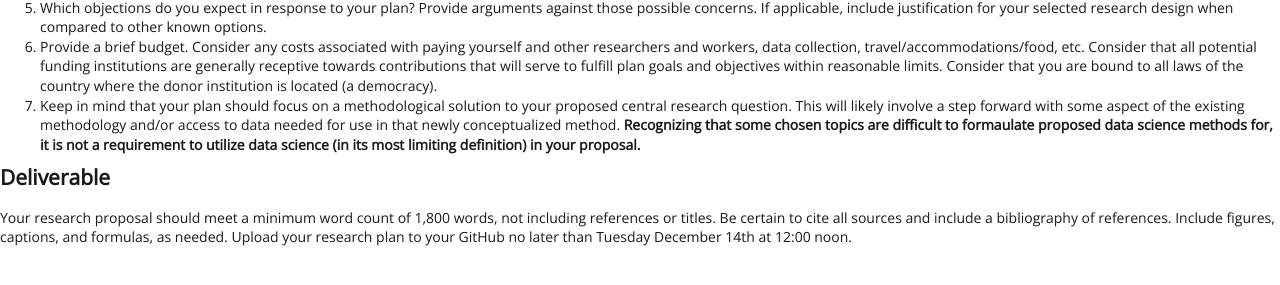
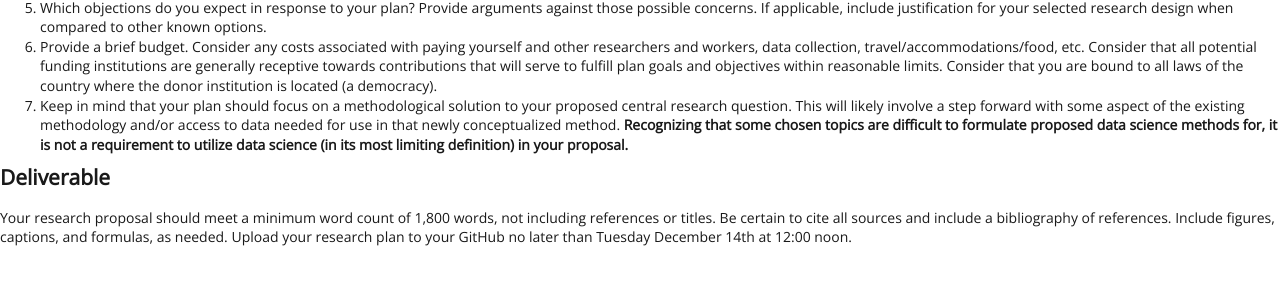
Before and after one commit to EMBrewer/dat150, a Jekyll site: the page built from _posts/2021-09-10-Final.md, in a window 1280 px wide. Shown: the part 258-543 px from the top of the page. Built offline with Jekyll 4.4.1, drawn with Linux system fonts in a browser that asks for light colours; our own code applies the rules of GitHub Pages for plain Markdown files.

Commit message:
Update 2021-09-10-Final.md

```diff
--- a/_posts/2021-09-10-Final.md
+++ b/_posts/2021-09-10-Final.md
@@ -8,7 +8,7 @@ Write a research proposal that you plan to implement in order to answer your cen
 4. Argue why the funders should consider your research plan. You are welcome to compare your plan to other methods that were identified as part of your literature review or methodological investigation. Focus only on comparing the pros and cons of methods within the context of your application.
 5. Which objections do you expect in response to your plan? Provide arguments against those possible concerns. If applicable, include justification for your selected research design when compared to other known options.
 6. Provide a brief budget. Consider any costs associated with paying yourself and other researchers and workers, data collection, travel/accommodations/food, etc. Consider that all potential funding institutions are generally receptive towards contributions that will serve to fulfill plan goals and objectives within reasonable limits. Consider that you are bound to all laws of the country where the donor institution is located (a democracy).
-7. Keep in mind that your plan should focus on a methodological solution to your proposed central research question. This will likely involve a step forward with some aspect of the existing methodology and/or access to data needed for use in that newly conceptualized method. **Recognizing that some chosen topics are difficult to formaulate proposed data science methods for, it is not a requirement to utilize data science (in its most limiting definition) in your proposal.**
+7. Keep in mind that your plan should focus on a methodological solution to your proposed central research question. This will likely involve a step forward with some aspect of the existing methodology and/or access to data needed for use in that newly conceptualized method. **Recognizing that some chosen topics are difficult to formulate proposed data science methods for, it is not a requirement to utilize data science (in its most limiting definition) in your proposal.**
 
 ## Deliverable
 
```
